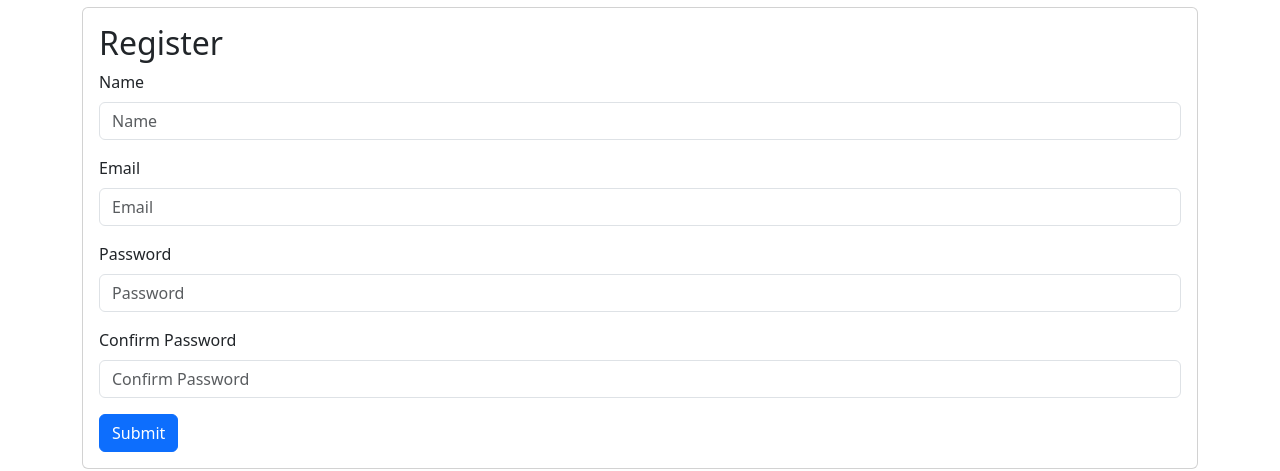
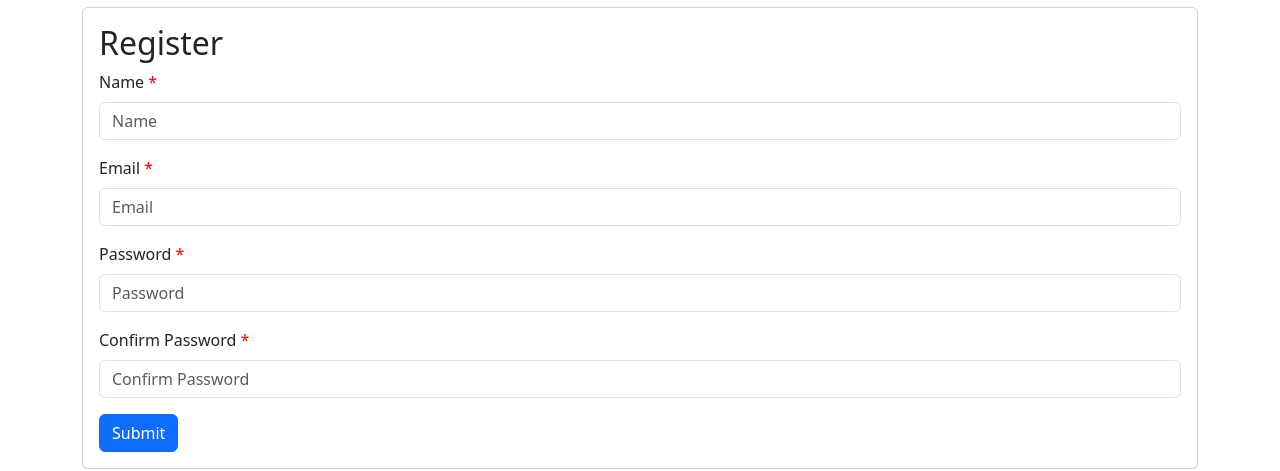
Before and after one commit to bg117/dpboom, a Next.js app: page /register in a window 1280 px wide. Shown: the part 202-673 px from the top of the page. Built offline with nearby package versions, Linux system fonts and the light colour scheme.

Commit message:
use form validation

```diff
--- a/app/register/page.tsx
+++ b/app/register/page.tsx
@@ -12,11 +12,19 @@ export default function Register() {
     const [email, setEmail] = useState<string>('');
     const [password, setPassword] = useState<string>('');
     const [confirmPassword, setConfirmPassword] = useState<string>('');
+    const [validated, setValidated] = useState(false);
 
     const router = useRouter();
 
     const handleSubmit = useCallback(async (e: FormEvent<HTMLFormElement>) => {
-        e.preventDefault();
+        const form = e.currentTarget;
+
+        setValidated(true);
+        if (!form.checkValidity()) {
+            e.preventDefault();
+            e.stopPropagation();
+            return;
+        }
 
         if (password !== confirmPassword) {
             setError('Passwords do not match');
@@ -57,26 +65,38 @@ export default function Register() {
                 <Card.Body>
                     <Card.Title as="h2">Register</Card.Title>
                     {error && <Alert variant="danger">{error}</Alert>}
-                    <Form onSubmit={handleSubmit}>
-                        <Form.Group className="mb-3" controlId="name">
+                    <Form onSubmit={handleSubmit} noValidate validated={validated}>
+                        <Form.Group className="mb-3 required" controlId="name">
                             <Form.Label>Name</Form.Label>
-                            <Form.Control type="text" placeholder="Name" onChange={changeName}/>
+                            <Form.Control required type="text" placeholder="Name" onChange={changeName}/>
+                            <Form.Control.Feedback type="invalid">
+                                Please provide a valid name.
+                            </Form.Control.Feedback>
                         </Form.Group>
 
-                        <Form.Group className="mb-3" controlId="email">
+                        <Form.Group className="mb-3 required" controlId="email">
                             <Form.Label>Email</Form.Label>
-                            <Form.Control type="email" placeholder="Email" onChange={changeEmail}/>
+                            <Form.Control required type="email" placeholder="Email" onChange={changeEmail}/>
+                            <Form.Control.Feedback type="invalid">
+                                Please provide a valid email.
+                            </Form.Control.Feedback>
                         </Form.Group>
 
-                        <Form.Group className="mb-3" controlId="password">
+                        <Form.Group className="mb-3 required" controlId="password">
                             <Form.Label>Password</Form.Label>
-                            <Form.Control type="password" placeholder="Password" onChange={changePassword}/>
+                            <Form.Control required type="password" placeholder="Password" onChange={changePassword}/>
+                            <Form.Control.Feedback type="invalid">
+                                Please provide a valid password.
+                            </Form.Control.Feedback>
                         </Form.Group>
 
-                        <Form.Group className="mb-3" controlId="confirmPassword">
+                        <Form.Group className="mb-3 required" controlId="confirmPassword">
                             <Form.Label>Confirm Password</Form.Label>
-                            <Form.Control type="password" placeholder="Confirm Password"
+                            <Form.Control required type="password" placeholder="Confirm Password"
                                           onChange={changeConfirmPassword}/>
+                            <Form.Control.Feedback type="invalid">
+                                Please provide a valid password.
+                            </Form.Control.Feedback>
                         </Form.Group>
 
                         <Button variant="primary" type="submit">
```
Also changed, not shown: app/login/page.tsx (+20 -6 lines).
